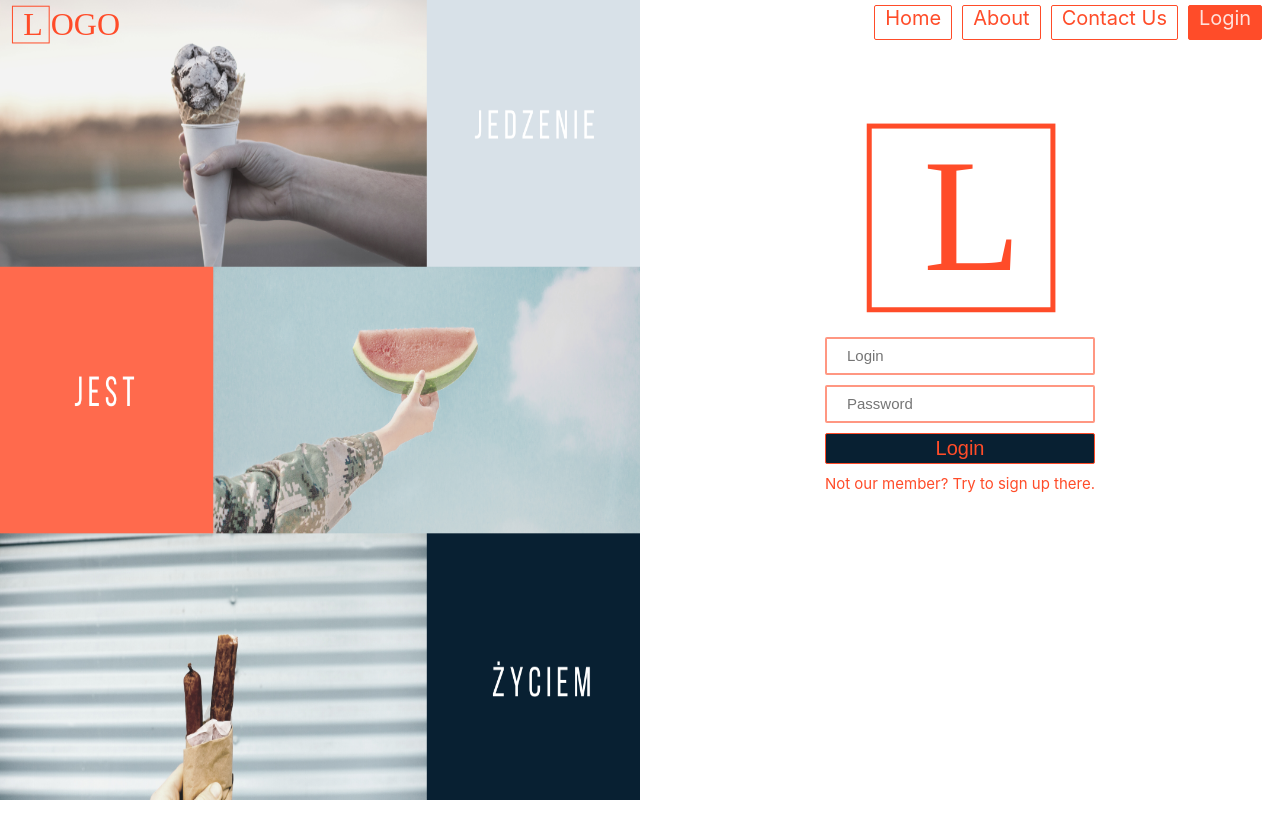
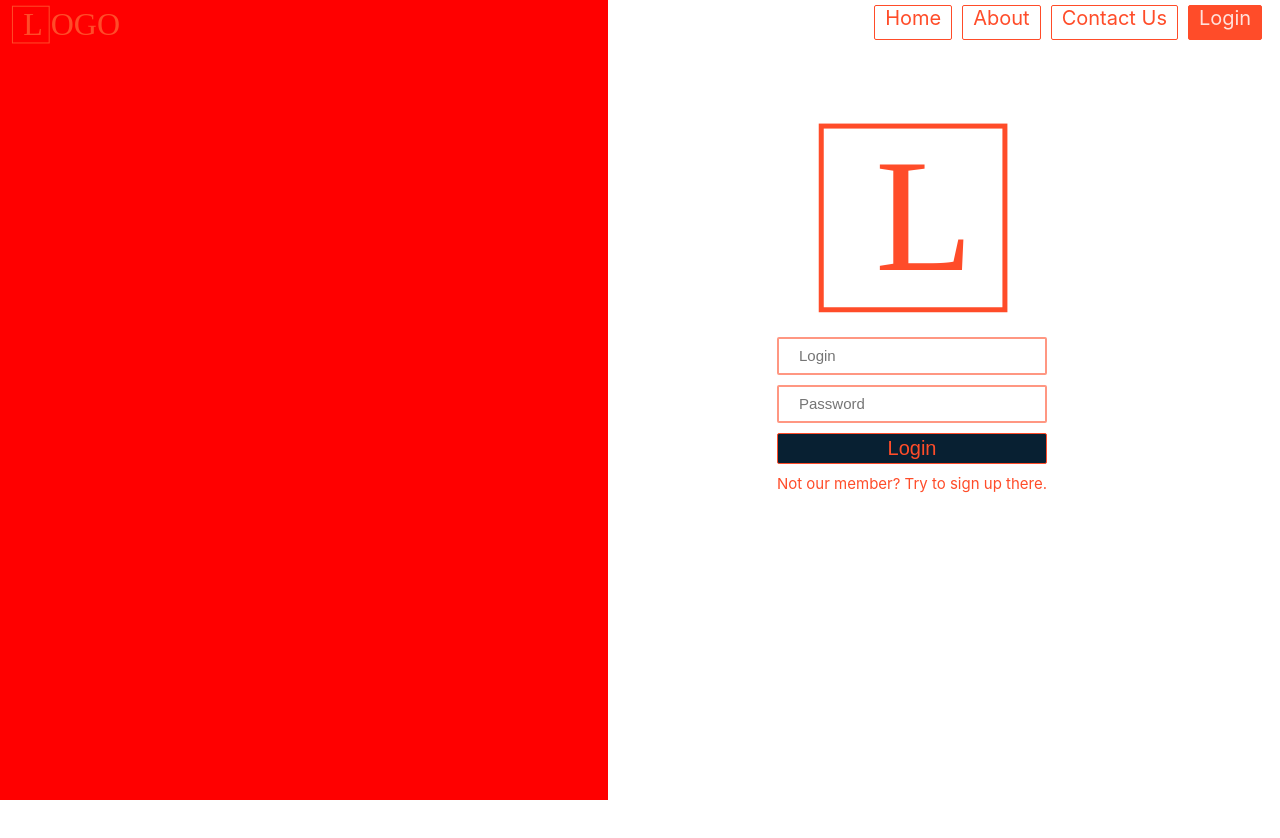
Before and after one commit to KarolP1/app, a React (Create React App) app: page /login in a window 1280 px wide. Shown: the top 838 px of the page. After the commit the page ends 800 px from the top, so only its background shows below. Built offline with nearby package versions, Linux system fonts and the light colour scheme.

Commit message:
fixed styling issues

```diff
--- a/src/App/App.css
+++ b/src/App/App.css
@@ -3,4 +3,5 @@
   flex-direction: column;
   width: 100vw;
   min-height: 100vh;
+  max-width: 95vw;
 }
--- a/src/routes/signedOut/signedOutPages/loginPage/leftContainer.tsx
+++ b/src/routes/signedOut/signedOutPages/loginPage/leftContainer.tsx
@@ -5,17 +5,7 @@ import image from "../../../../assets/sideImage.png";
 const LeftContainer = () => {
   return (
     <LoginSideContainerLeft>
-      <img
-        style={{
-          position: "absolute",
-          top: 0,
-          left: 0,
-          height: "100vh",
-          width: "50vw",
-        }}
-        src={image}
-        alt="leftsideImage"
-      />
+      <div style={{ backgroundColor: "red", flex: 1, maxWidth: "100vh" }}></div>
     </LoginSideContainerLeft>
   );
 };
--- a/src/routes/signedOut/signedOutPages/loginPage/loginpage.styled.ts
+++ b/src/routes/signedOut/signedOutPages/loginPage/loginpage.styled.ts
@@ -12,7 +12,6 @@ export const LoginSideContainer = styled.div`
   display: flex;
   justify-content: center;
   margin-top: 15vh;
-  height: 200vh;
 `;
 
 export const LoginSideContainerLeft = styled.div`
```
